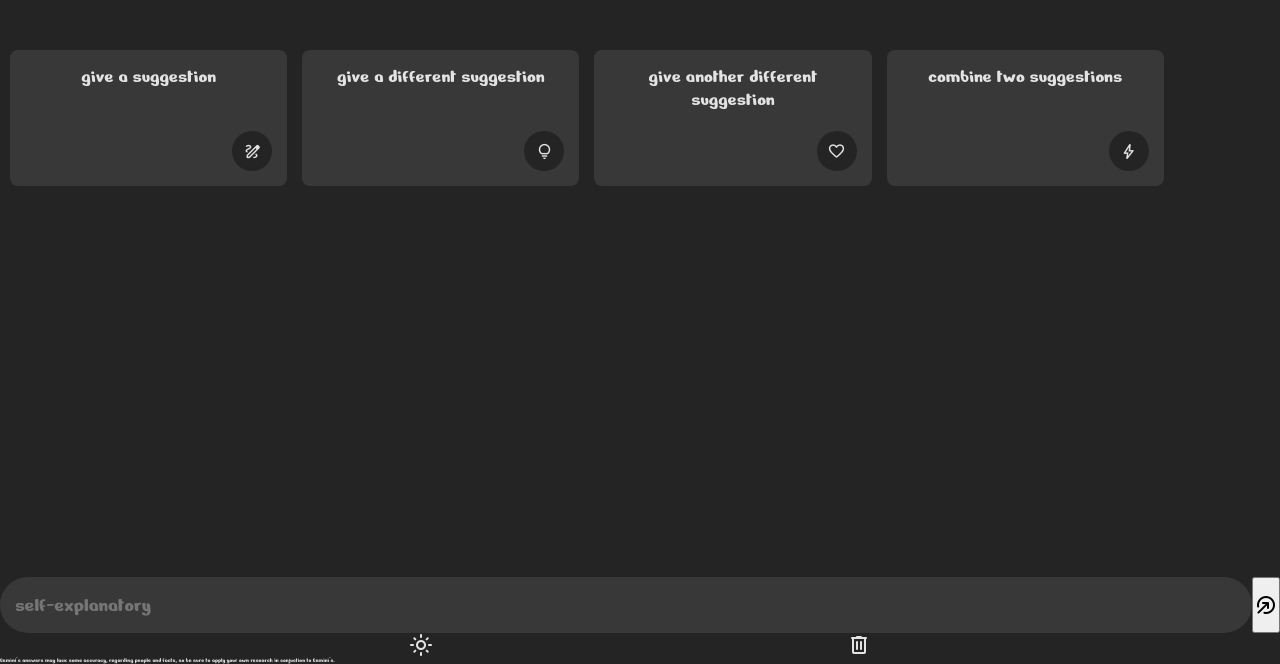
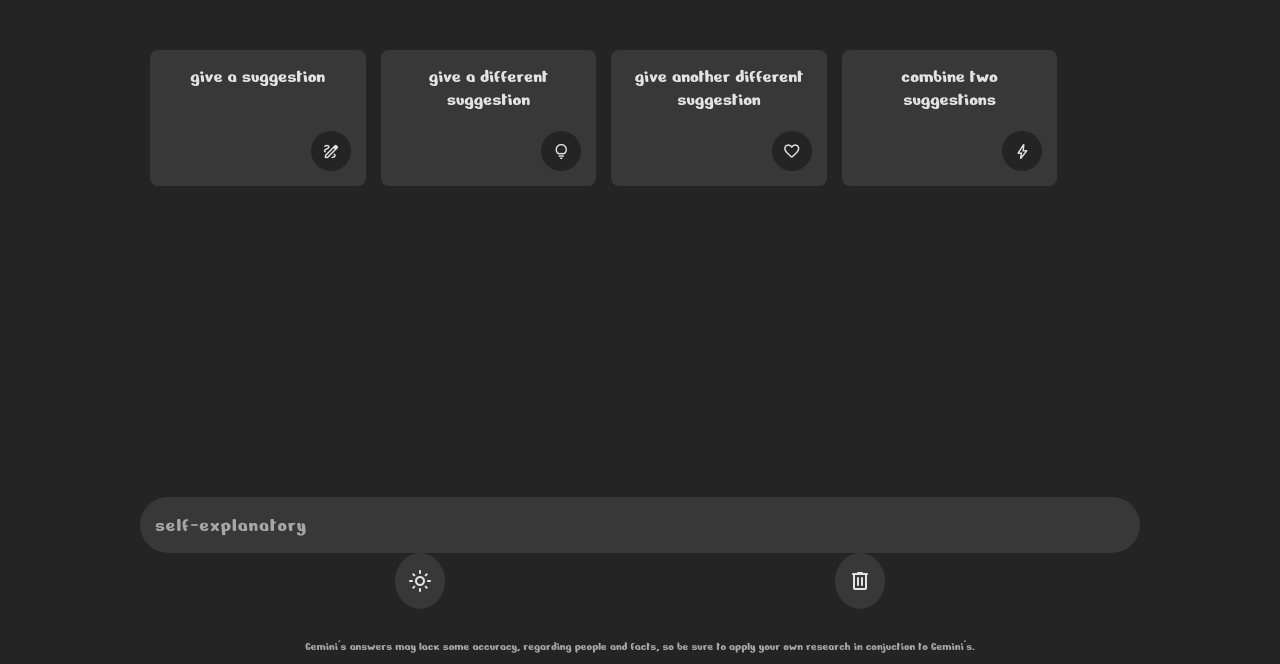
Before and after one commit to anjo-mi/chatBot, a plain HTML site: page index.html in a window 1280 px wide. Shown: the part 136-800 px from the top of the page. Drawn offline with nearby package versions, Linux system fonts and the light colour scheme.

Commit message:
still moving on css transitions

```diff
--- a/css/style.css
+++ b/css/style.css
@@ -27,6 +27,12 @@ body{
 .header,
 .typing-area{
     color: var(--text-color);
+}
+
+.header,
+.typing-form{
+    max-width: 1000px;
+    margin: 0 auto;
 }
 
 .header{
@@ -105,6 +111,9 @@ body{
     position: fixed;
     width: 100%;
     bottom: 0;
+    padding: 1rem;
+    background: var(--primary-color);
+    /* left off here at 2035 */
 }
 
 .typing-area :where(.typing-form, .action-buttons){
@@ -116,7 +125,10 @@ body{
 .typing-area .input-wrapper{
     height: 5.6rem;
     width: 100%;
+    max-width: 1000px;
     display: flex;
+    margin: 0 auto;
+    position: relative;
 }
 
 .typing-area .typing-input{
@@ -125,8 +137,54 @@ body{
     border: none;
     outline: none;
     font-size: 2rem;
+    letter-spacing: .1rem;
     color: var(--text-color);
     border-radius: 6.2rem;
     padding: 1.1rem 4rem 1.1rem 1.5rem;
     background: var(--secondary-color);
 }
+
+.typing-area .typing-input::placeholder{
+    color: var(--placeholder-color);
+}
+
+.typing-area .typing-input:focus{
+    background: var(--secondary-hover-color);
+}
+
+.typing-area .icon{
+    height: 5.6rem;
+    width: 5rem;
+    border-radius: 50%;
+    cursor: pointer;
+    display: flex;
+    align-items: center;
+    justify-content: center;
+    background: var(--secondary-color)
+}
+
+.typing-area .icon:hover{
+    background: var(--secondary-hover-color)!important;
+}
+
+.typing-area .input-wrapper .icon{
+    position: absolute;
+    right: 0;
+    outline: none;
+    border: none;
+    background: none;
+    color: var(--text-color);
+    transform: scale(0);
+    transition: transform 0.5s ease;
+}
+
+.typing-area .input-wrapper .typing-input:valid ~ .icon{
+    transform: scale(1);
+}
+
+.typing-area .disclaimer{
+    font-size: 1.2rem;
+    margin-top: 3rem;
+    text-align: center;
+    color: var(--placeholder-color);
+}
```
